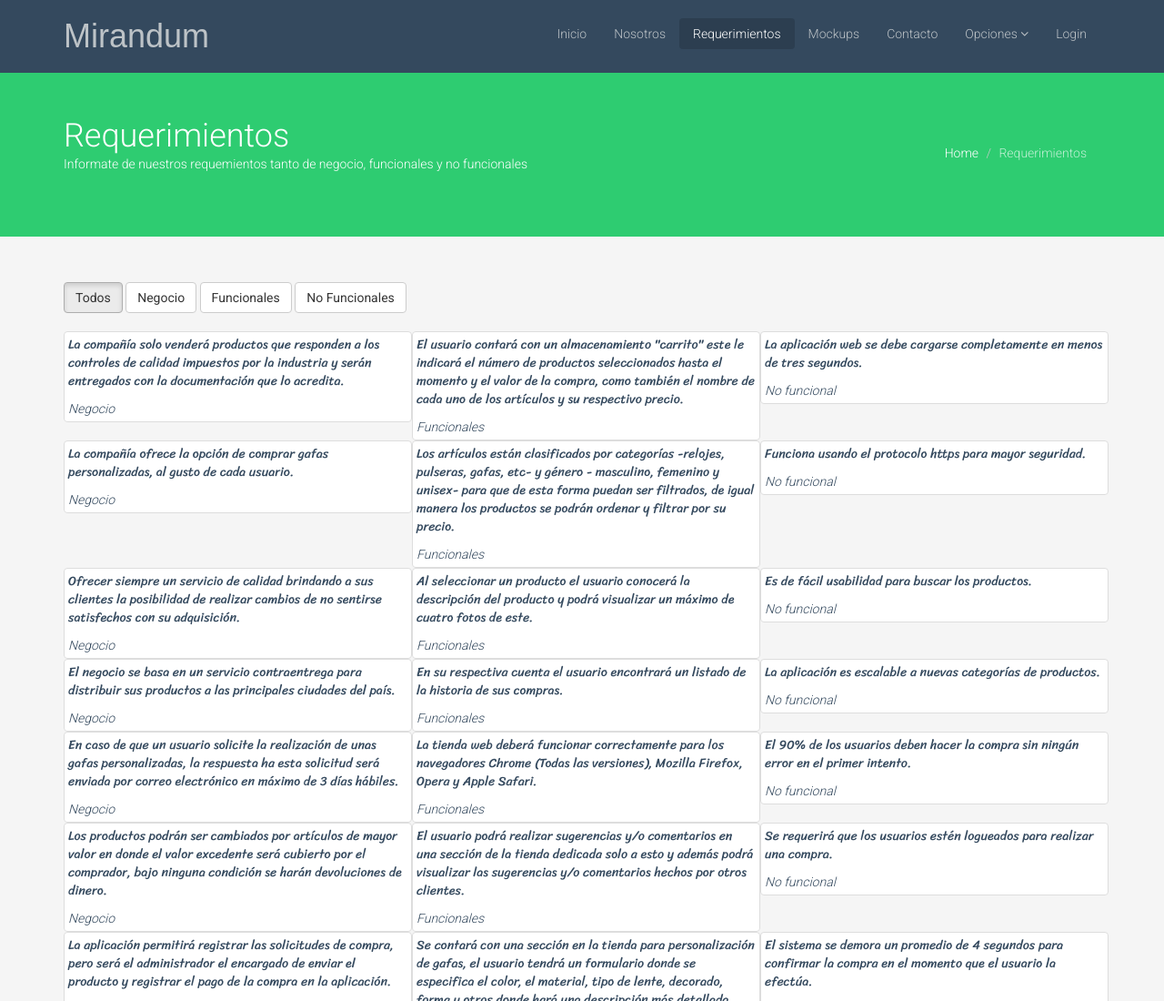
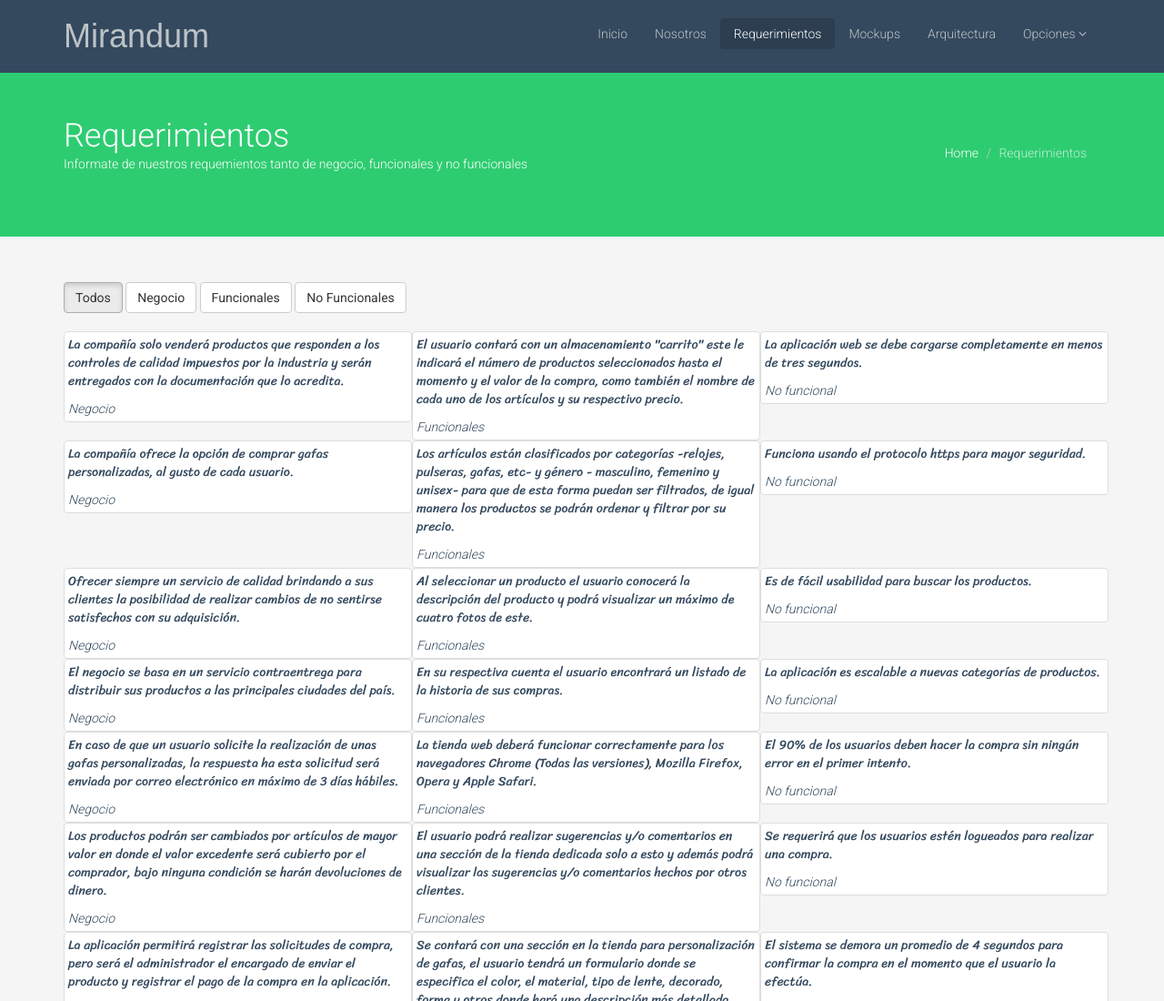
Before and after one commit to Mirandum/mirandum.github.io, a plain HTML site: page reque.html in a window 1280 px wide. Shown: the top 1100 px of the page at 91% size. Drawn offline with Linux system fonts and the light colour scheme.

Commit message:
Update reque.html

```diff
--- a/reque.html
+++ b/reque.html
@@ -40,7 +40,7 @@
                 <li><a href="nosotros.html">Nosotros</a></li>
                 <li class="active"><a href="reque.html">Requerimientos</a></li>
                  <li><a href="mockups.html">Mockups</a></li>
-                <li><a href="#">Contacto</a></li>
+                <li><a href="arquitectura.html">Arquitectura</a></li>
                 <li class="dropdown">
                     <a href="#" class="dropdown-toggle" data-toggle="dropdown">Opciones <i class="icon-angle-down"></i></a>
                     <ul class="dropdown-menu">
@@ -50,7 +50,7 @@
                         <li><a href="#">Termunos de Uso</a></li>
                     </ul>
                 </li>
-                <li><a href="#">Login</a></li>
+
             </ul>
         </div>
     </div>
```
